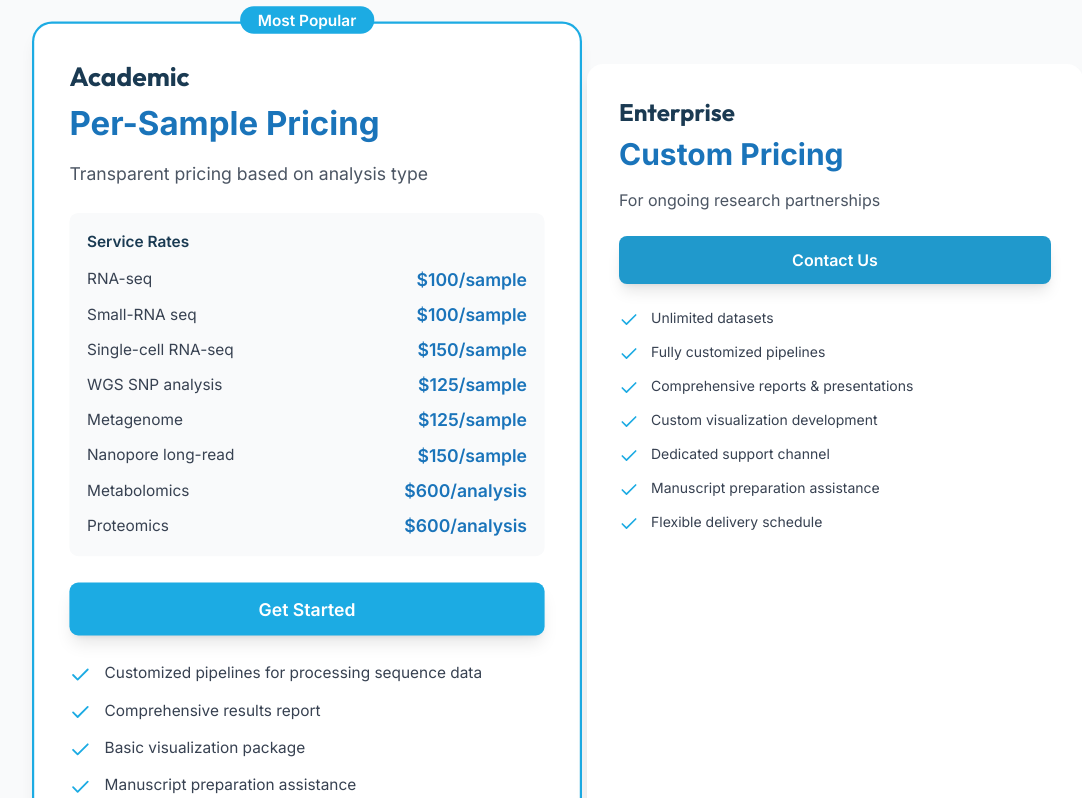
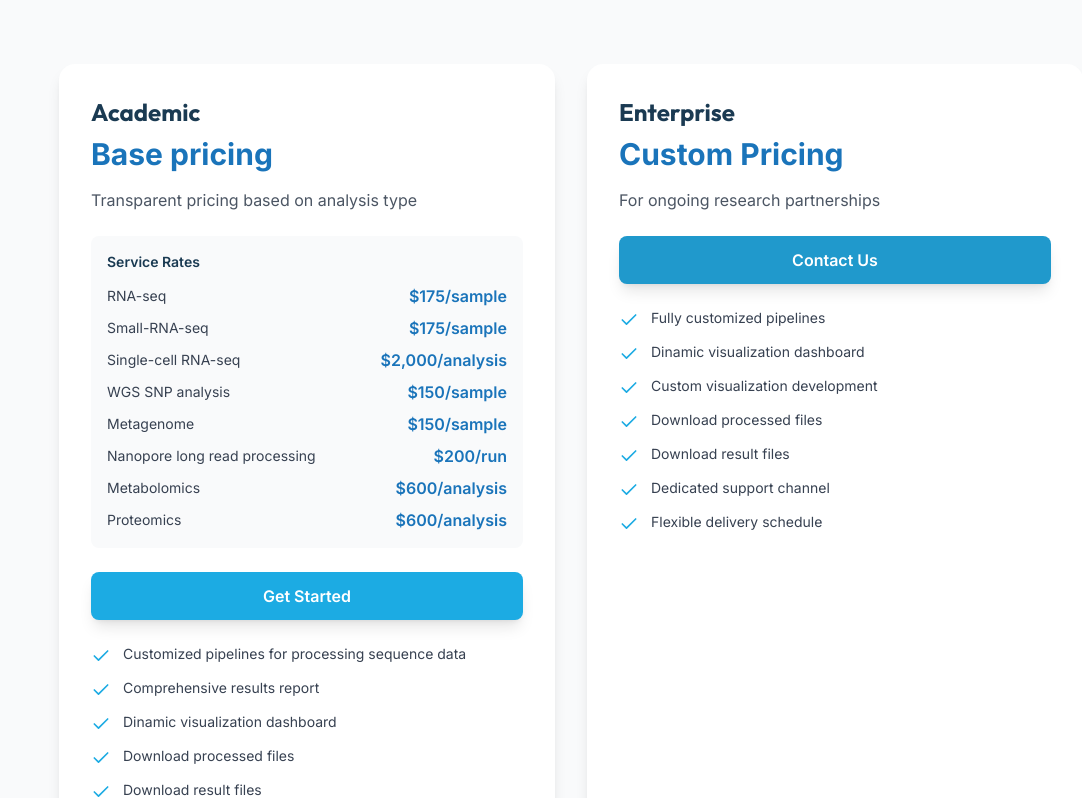
Before and after one commit to Biase-Lab/biodavis, a Next.js app: page / in a window 1280 px wide. Shown: the part 5962-6760 px from the top of the page, without its empty margins (69-1151 px from the left). Built offline with nearby package versions, Linux system fonts and the light colour scheme.

Commit message:
01_06_2026

```diff
--- a/src/components/layout/Header.tsx
+++ b/src/components/layout/Header.tsx
@@ -90,7 +90,7 @@ export function Header() {
             <Button
               variant="primary"
               size="sm"
-              onClick={() => scrollToSection("#contact")}
+              onClick={() => scrollToSection("#pricing")}
             >
               Get Started
             </Button>
@@ -127,7 +127,7 @@ export function Header() {
                   variant="primary"
                   size="md"
                   className="w-full"
-                  onClick={() => scrollToSection("#contact")}
+                  onClick={() => scrollToSection("#pricing")}
                 >
                   Get Started
                 </Button>
--- a/src/components/sections/Pricing.tsx
+++ b/src/components/sections/Pricing.tsx
@@ -8,24 +8,24 @@ export function Pricing() {
   const tiers = [
     {
       name: "Academic",
-      price: "Per-Sample Pricing",
+      price: "Base pricing",
       description: "Transparent pricing based on analysis type",
       services: [
-        { name: "RNA-seq", price: "$100/sample" },
-        { name: "Small-RNA seq", price: "$100/sample" },
-        { name: "Single-cell RNA-seq", price: "$150/sample" },
-        { name: "WGS SNP analysis", price: "$125/sample" },
-        { name: "Metagenome", price: "$125/sample" },
-        { name: "Nanopore long-read", price: "$150/sample" },
+        { name: "RNA-seq", price: "$175/sample" },
+        { name: "Small-RNA-seq", price: "$175/sample" },
+        { name: "Single-cell RNA-seq", price: "$2,000/analysis" },
+        { name: "WGS SNP analysis", price: "$150/sample" },
+        { name: "Metagenome", price: "$150/sample" },
+        { name: "Nanopore long read processing", price: "$200/run" },
         { name: "Metabolomics", price: "$600/analysis" },
         { name: "Proteomics", price: "$600/analysis" },
       ],
       features: [
         "Customized pipelines for processing sequence data",
         "Comprehensive results report",
-        "Basic visualization package",
-        "Manuscript preparation assistance",
-        "Email support",
+        "Dinamic visualization dashboard",
+        "Download processed files",
+        "Download result files",
         "2-week delivery",
       ],
       cta: "Get Started",
@@ -36,12 +36,12 @@ export function Pricing() {
       price: "Custom Pricing",
       description: "For ongoing research partnerships",
       features: [
-        "Unlimited datasets",
         "Fully customized pipelines",
-        "Comprehensive reports & presentations",
+        "Dinamic visualization dashboard",
         "Custom visualization development",
+        "Download processed files",
+        "Download result files",
         "Dedicated support channel",
-        "Manuscript preparation assistance",
         "Flexible delivery schedule",
       ],
       cta: "Contact Us",
@@ -79,19 +79,8 @@ export function Pricing() {
           {tiers.map((tier, index) => (
             <AnimatedSection key={index} delay={0.1 * index}>
               <div
-                className={`relative h-full bg-white rounded-2xl shadow-lg hover:shadow-xl transition-all duration-300 ${
-                  tier.featured
-                    ? "ring-2 ring-accent-500 scale-105 md:scale-110"
-                    : ""
-                }`}
+                className="relative h-full bg-white rounded-2xl shadow-lg hover:shadow-xl transition-all duration-300"
               >
-                {tier.featured && (
-                  <div className="absolute -top-4 left-1/2 transform -translate-x-1/2">
-                    <span className="bg-accent-500 text-white px-4 py-1 rounded-full text-sm font-semibold">
-                      Most Popular
-                    </span>
-                  </div>
-                )}
                 <div className="p-8">
                   <h3 className="text-2xl font-bold text-primary-900 mb-2 font-heading">
                     {tier.name}
```
Also changed, not shown: shiny/README.md (deleted), 1 other file (tests, documents, lock files or other folders).
